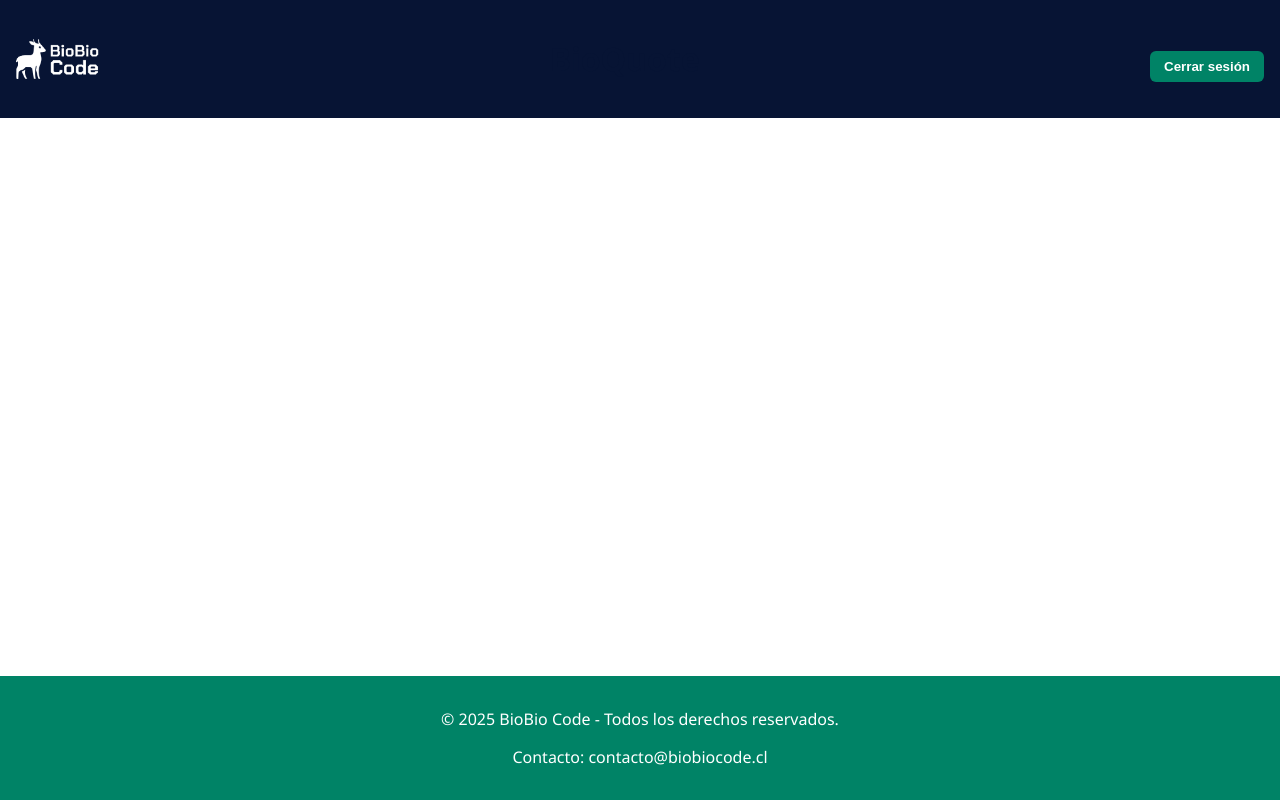
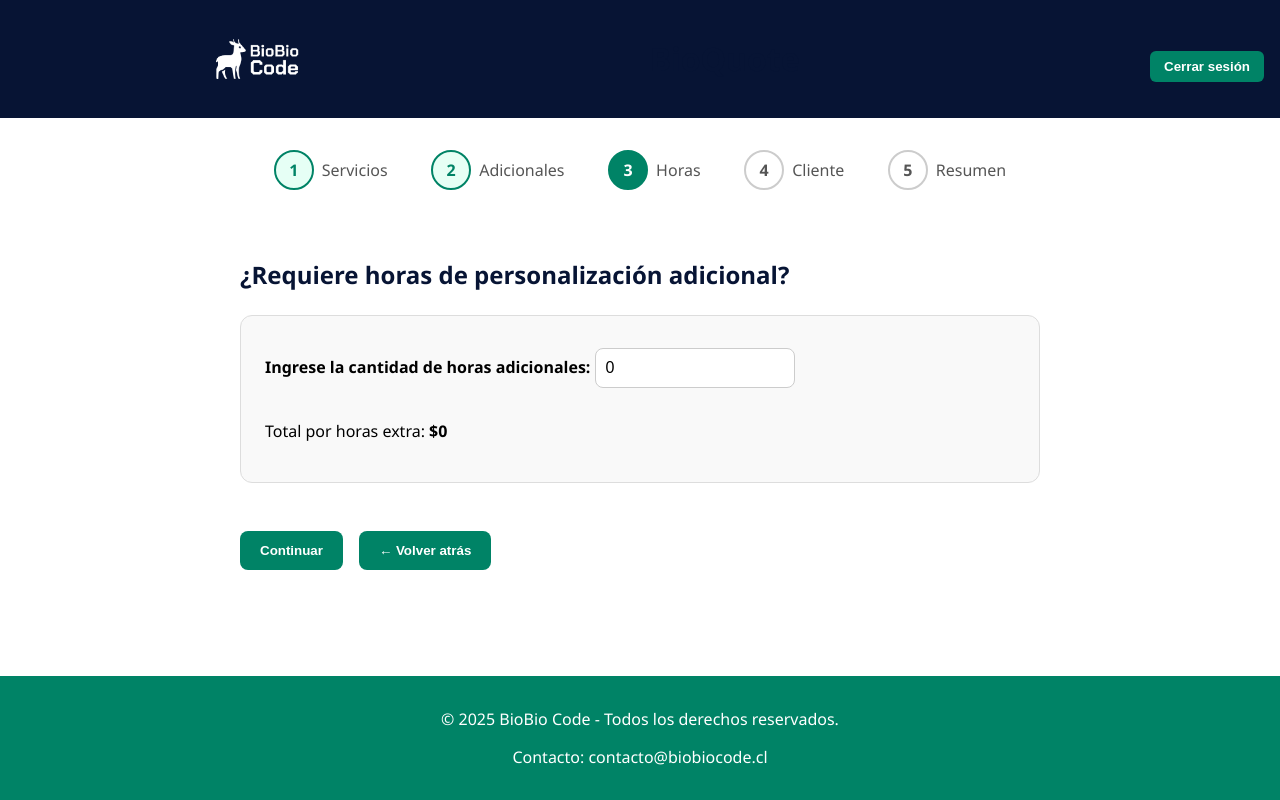
Before and after one commit to germardones/bioquote, a Vue app: page /cotizar/horas in a window 1280 px wide. Built offline with nearby package versions, Linux system fonts and the light colour scheme; no server answers; sample sign-in values are in the browser's storage.

Commit message:
[FIX] Router and Stepper

```diff
--- a/index.html
+++ b/index.html
@@ -1,10 +1,10 @@
-<!doctype html>
-<html lang="en">
+<!DOCTYPE html>
+<html lang="es">
   <head>
     <meta charset="UTF-8" />
-    <link rel="icon" type="image/svg+xml" href="/vite.svg" />
+    <link rel="icon" type="image/png" href="/logo.png" />
     <meta name="viewport" content="width=device-width, initial-scale=1.0" />
-    <title>Vite + Vue</title>
+    <title>BioBio Code</title>
   </head>
   <body>
     <div id="app"></div>
--- a/src/App.vue
+++ b/src/App.vue
@@ -75,6 +75,7 @@ const cerrarSesion = async () => {
 }
 
 .logo {
+  margin-left: 200px;
   height: 40px;
 }
 
--- a/src/components/Step3HoursInput.vue
+++ /dev/null
@@ -1,62 +0,0 @@
-<template>
-  <div class="container">
-    <h2>¿Requiere horas de personalización adicional?</h2>
-
-    <div class="card">
-      <label for="horas">
-        Ingrese la cantidad de horas adicionales:
-        <input
-          id="horas"
-          type="number"
-          v-model.number="horas"
-          min="0"
-          placeholder="0"
-        />
-      </label>
-
-      <p style="margin-top: 1rem;">
-        Total por horas extra:
-        <strong>${{ horas * (store.servicio?.cobroAdicional || 0) }}</strong>
-      </p>
-    </div>
-
-    <button class="continuar-btn" @click="guardarYContinuar">Continuar</button>
-  </div>
-</template>
-
-<script setup>
-import { ref } from 'vue'
-import { useQuotationStore } from '../store/quotation'
-
-const emit = defineEmits(['next'])
-const store = useQuotationStore()
-const horas = ref(store.horasExtra)
-const guardarYContinuar = () => {
-  store.horasExtra = horas.value
-  emit('next')
-}
-</script>
-
-<style scoped>
-input[type='number'] {
-  margin-top: 0.5rem;
-  width: 100%;
-  max-width: 200px;
-  padding: 10px;
-  border: 1px solid #ccc;
-  border-radius: var(--border-radius);
-  font-size: 1rem;
-}
-
-.card {
-  background: #f9f9f9;
-  padding: 1.5rem;
-  margin-top: 1.5rem;
-  border: 1px solid #ddd;
-  border-radius: var(--border-radius);
-}
-
-.continuar-btn {
-  margin-top: 2rem;
-}
-</style>
--- a/src/components/Step1ServiceSelector.vue
+++ b/src/components/steps/Step1ServiceSelector.vue
@@ -39,11 +39,11 @@
       <button
         :disabled="store.servicios.length === 0"
         :class="['btn-continuar', { activo: store.servicios.length > 0 }]"
-        @click="$emit('next')"
+        @click="irAlSiguientePaso"
       >
         Continuar
       </button>
-      <button @click="router.back()" class="btn-volver">← Volver atrás</button>
+      <button @click="volverAtras" class="btn-volver">← Volver atrás</button>
     </div>
   </div>
 </template>
@@ -51,7 +51,7 @@
 <script setup>
 import { ref } from 'vue'
 import { useRouter } from 'vue-router'
-import { useQuotationStore } from '../store/quotation'
+import { useQuotationStore } from '../../store/quotation'
 
 const router = useRouter()
 const store = useQuotationStore()
@@ -76,6 +76,16 @@ const toggleServicio = (servicio) => {
 }
 
 const estaSeleccionado = (id) => store.servicios.some(s => s.id === id)
+
+const volverAtras = () => {
+  router.push({ name: 'Dashboard' }) // vuelve al Dashboard
+}
+
+
+const irAlSiguientePaso = () => {
+  router.push({ name: 'Paso2Adicionales' })
+}
+
 
 const categorias = [
   {
--- a/src/components/Step2ExtrasSelector.vue
+++ b/src/components/steps/Step2ExtrasSelector.vue
@@ -29,16 +29,16 @@
     <p v-else>No hay servicios con adicionales seleccionados.</p>
 
     <div class="acciones">
-      <button class="btn-continuar activo" @click="$emit('next')">Continuar</button>
+      <button class="btn-continuar activo" @click="irAlSiguientePaso">Continuar</button>
       <button class="btn-volver" @click="volverAtras">← Volver atrás</button>
     </div>
   </div>
 </template>
 
 <script setup>
-import { ref, computed } from 'vue'
+import { ref, computed, nextTick } from 'vue'
 import { useRouter } from 'vue-router'
-import { useQuotationStore } from '../store/quotation'
+import { useQuotationStore } from '../../store/quotation'
 
 const router = useRouter()
 const store = useQuotationStore()
@@ -53,9 +53,7 @@ const adicionalesPorServicio = {
     { id: 'a5', nombre: 'Diseño no entregado', precio: 50000 },
     { id: 'a6', nombre: 'SEO avanzado', precio: 45000 }
   ],
-  2: [
-    { id: 'a7', nombre: 'Página adicional', precio: 50000 }
-  ],
+  2: [{ id: 'a7', nombre: 'Página adicional', precio: 50000 }],
   3: [
     { id: 'a8', nombre: 'Carga masiva de productos', precio: 50000 },
     { id: 'a9', nombre: 'Checkout personalizado', precio: 50000 },
@@ -84,12 +82,8 @@ const adicionalesPorServicio = {
     { id: 'a24', nombre: 'Diagnóstico extendido', precio: 120000 },
     { id: 'a25', nombre: 'Versión ejecutiva', precio: 50000 }
   ],
-  8: [
-    { id: 'a26', nombre: 'Conexiones reales / validación externa', precio: null }
-  ],
-  9: [
-    { id: 'a27', nombre: 'Horas de soporte técnico-comercial', precio: null }
-  ]
+  8: [{ id: 'a26', nombre: 'Conexiones reales / validación externa', precio: null }],
+  9: [{ id: 'a27', nombre: 'Horas de soporte técnico-comercial', precio: null }]
 }
 
 const serviciosConAdicionales = computed(() => {
@@ -107,9 +101,17 @@ const toggleAdicional = (a) => {
 }
 
 const volverAtras = () => {
-  router.back()
+  router.push({ name: 'Paso1Servicios' })
+}
+
+const irAlSiguientePaso = async () => {
+  store.adicionales = seleccionados.value
+  await nextTick()
+  router.push({ name: 'Paso3Horas' })
 }
 </script>
+
+
 
 <style scoped>
 .container {
--- /dev/null
+++ b/src/components/steps/Step3HoursInput.vue
@@ -0,0 +1,99 @@
+<template>
+  <div class="container">
+    <h2>¿Requiere horas de personalización adicional?</h2>
+
+    <div class="card">
+      <label for="horas">
+        Ingrese la cantidad de horas adicionales:
+        <input
+          id="horas"
+          type="number"
+          v-model.number="horas"
+          min="0"
+          placeholder="0"
+        />
+      </label>
+
+      <p style="margin-top: 1rem;">
+        Total por horas extra:
+        <strong>${{ horas * (store.servicio?.cobroAdicional || 0) }}</strong>
+      </p>
+    </div>
+
+    <div class="acciones">
+      <button class="btn-continuar" @click="guardarYContinuar">Continuar</button>
+      <button class="btn-volver" @click="volverAtras">← Volver atrás</button>
+    </div>
+  </div>
+</template>
+
+<script setup>
+import { ref } from 'vue'
+import { useRouter } from 'vue-router'
+import { useQuotationStore } from '../../store/quotation'
+
+const router = useRouter()
+const store = useQuotationStore()
+
+const horas = ref(store.horasExtra)
+
+const guardarYContinuar = () => {
+  store.horasExtra = horas.value
+  router.push({ name: 'Paso4Cliente' })
+}
+
+const volverAtras = () => {
+  router.push({ name: 'Paso2Adicionales' })
+}
+</script>
+
+<style scoped>
+.container {
+  max-width: 800px;
+  margin: 0 auto;
+  padding: 1rem;
+}
+
+.card {
+  background: #f9f9f9;
+  padding: 1.5rem;
+  margin-top: 1.5rem;
+  border: 1px solid #ddd;
+  border-radius: 12px;
+}
+
+input[type='number'] {
+  margin-top: 0.5rem;
+  width: 100%;
+  max-width: 200px;
+  padding: 10px;
+  border: 1px solid #ccc;
+  border-radius: 8px;
+  font-size: 1rem;
+}
+
+.acciones {
+  display: flex;
+  gap: 1rem;
+  margin-top: 2rem;
+}
+
+.btn-continuar,
+.btn-volver {
+  padding: 12px 20px;
+  border-radius: 8px;
+  font-weight: bold;
+  border: none;
+  cursor: pointer;
+}
+
+.btn-continuar {
+  background-color: var(--primary);
+  color: white;
+}
+
+.btn-volver {
+  background-color: var(--primary);
+  color: white;
+}
+</style>
--- a/src/components/Step4ClientData.vue
+++ b/src/components/steps/Step4ClientData.vue
@@ -35,7 +35,7 @@
 </template>
 
 <script setup>
-import { useQuotationStore } from '../store/quotation'
+import { useQuotationStore } from '../../store/quotation'
 import { reactive } from 'vue'
 import { useRouter } from 'vue-router'
 
--- a/src/components/Step5Summary.vue
+++ b/src/components/steps/Step5Summary.vue
@@ -64,9 +64,9 @@
 </template>
 
 <script setup>
-import { useQuotationStore } from '../store/quotation'
+import { useQuotationStore } from '../../store/quotation'
 import { useRouter } from 'vue-router'
-import { db, auth } from '../firebase/firebaseConfig'
+import { db, auth } from '../../firebase/firebaseConfig'
 import { collection, addDoc, serverTimestamp, doc, getDoc, setDoc } from 'firebase/firestore'
 import { ref } from 'vue'
 
--- a/src/router/index.js
+++ b/src/router/index.js
@@ -7,7 +7,37 @@ import { auth } from '../firebase/firebaseConfig'
 const routes = [
   { path: '/', name: 'Login', component: Login },
   { path: '/dashboard', name: 'Dashboard', component: Dashboard },
-  { path: '/cotizar', name: 'NewQuotation', component: NewQuotation },
+  {
+    path: '/cotizar',
+    component: NewQuotation,
+    children: [
+      {
+        path: '',
+        name: 'Paso1Servicios',
+        component: () => import('../components/steps/Step1ServiceSelector.vue')
+      },
+      {
+        path: 'adicionales',
+        name: 'Paso2Adicionales',
+        component: () => import('../components/steps/Step2ExtrasSelector.vue')
+      },
+      {
+        path: 'horas',
+        name: 'Paso3Horas',
+        component: () => import('../components/steps/Step3HoursInput.vue')
+      },
+      {
+        path: 'cliente',
+        name: 'Paso4Cliente',
+        component: () => import('../components/steps/Step4ClientData.vue')
+      },
+      {
+        path: 'Resumen',
+        name: 'Paso5Resumen',
+        component: () => import('../components/steps/Step5Summary.vue')
+      }
+    ]
+  },
   {
     path: '/imprimir',
     name: 'PrintView',
@@ -31,7 +61,7 @@ const routes = [
   {
     path: '/admin/cotizaciones',
     name: 'AdminCotizaciones',
-    component: () => import('../components/admin/cotizaciones.vue')
+    component: () => import('../components/admin/AdminCotizaciones.vue')
   },
   {
     path: '/admin/clientes',
--- a/src/views/NewQuotation.vue
+++ b/src/views/NewQuotation.vue
@@ -1,17 +1,103 @@
 <template>
-    <div>
-      <component :is="steps[step]" @next="step++" />
+  <div class="cotizacion-wrapper">
+    <div class="wizard-container">
+      <div class="wizard-header">
+        <div
+          v-for="(paso, index) in pasos"
+          :key="paso.name"
+          class="step"
+          :class="{
+            activo: route.name === paso.name,
+            completado: index < pasoActual
+          }"
+        >
+          <div class="circle">{{ index + 1 }}</div>
+          <span class="label">{{ paso.label }}</span>
+          <div v-if="index < pasos.length - 1" class="line"></div>
+        </div>
+      </div>
     </div>
-  </template>
 
-  <script setup>
-  import { ref } from 'vue'
-  import Step1 from '../components/Step1ServiceSelector.vue'
-  import Step2 from '../components/Step2ExtrasSelector.vue'
-  import Step3 from '../components/Step3HoursInput.vue'
-  import Step4 from '../components/Step4ClientData.vue'
-  import Step5 from '../components/Step5Summary.vue'
+    <router-view />
+  </div>
+</template>
 
-  const step = ref(0)
-  const steps = [Step1, Step2, Step3, Step4, Step5]
-  </script>
+<script setup>
+import { useRoute } from 'vue-router'
+import { computed } from 'vue'
+
+const route = useRoute()
+
+const pasos = [
+  { name: 'Paso1Servicios', label: 'Servicios' },
+  { name: 'Paso2Adicionales', label: 'Adicionales' },
+  { name: 'Paso3Horas', label: 'Horas' },
+  { name: 'Paso4Cliente', label: 'Cliente' },
+  { name: 'Paso5Resumen', label: 'Resumen' }
+]
+
+const pasoActual = computed(() => pasos.findIndex(p => p.name === route.name))
+</script>
+
+<style scoped>
+.wizard-container {
+  max-width: 800px;
+  margin: 2rem auto;
+  padding: 0 1rem;
+  box-sizing: border-box;
+}
+
+.wizard-header {
+  display: flex;
+  justify-content: space-between;
+  align-items: center;
+  gap: 0.5rem;
+  overflow-x: auto;
+}
+
+.step {
+  display: flex;
+  align-items: center;
+  min-width: 100px;
+  flex-grow: 1;
+  justify-content: center;
+  text-align: center;
+}
+
+.circle {
+  width: 36px;
+  height: 36px;
+  border-radius: 50%;
+  border: 2px solid #ccc;
+  background-color: white;
+  color: #555;
+  display: flex;
+  align-items: center;
+  justify-content: center;
+  font-weight: bold;
+  transition: background-color 0.3s, color 0.3s, border-color 0.3s;
+  flex-shrink: 0;
+}
+
+.label {
+  margin-left: 0.5rem;
+  font-weight: 500;
+  color: #555;
+  white-space: nowrap;
+}
+
+/* Paso activo */
+.activo .circle {
+  background-color: var(--primary, #008366);
+  color: white;
+  border-color: var(--primary, #008366);
+}
+
+/* Pasos completados */
+.completado .circle {
+  background-color: #e6fff5;
+  color: var(--primary, #008366);
+  border-color: var(--primary, #008366);
+}
+
+</style>
```
